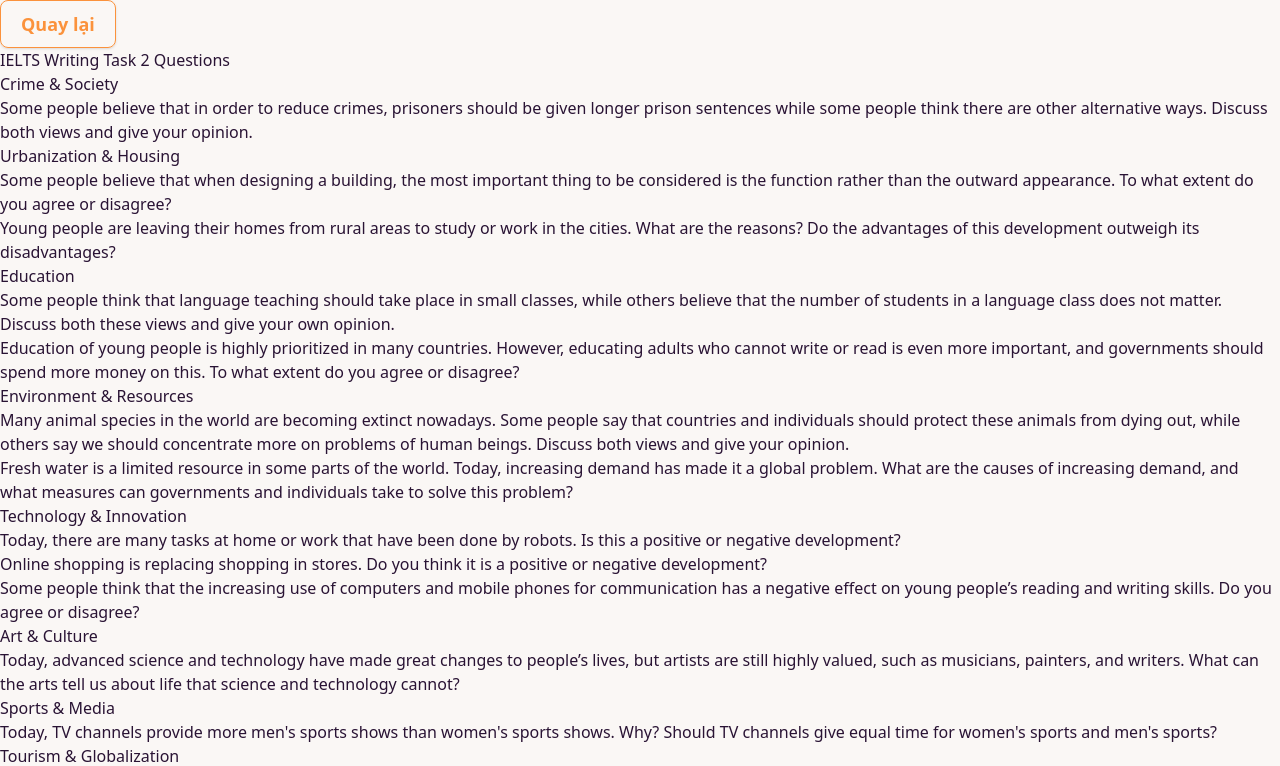
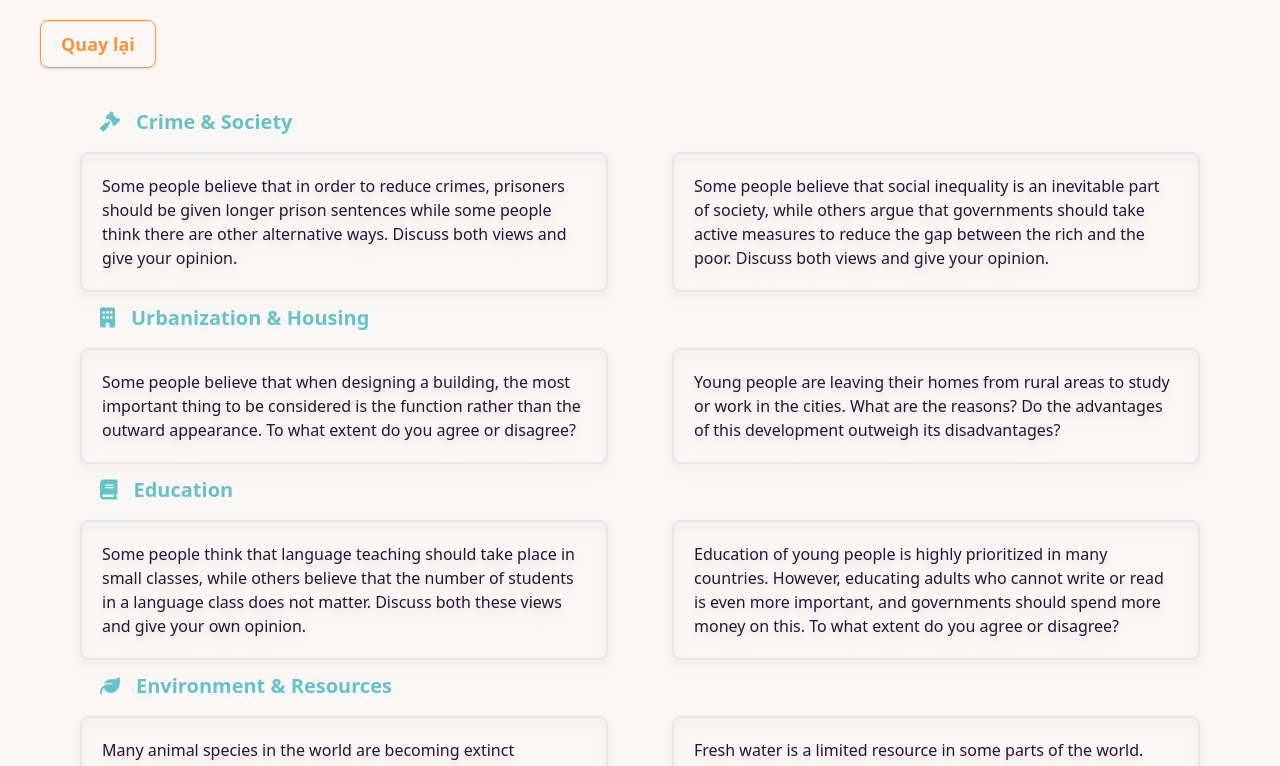
Before and after one commit to abelwi/Writing, a Nuxt app in the folder ielts-writing/: page /Question in a window 1280 px wide. Shown: the top 766 px of the page. Built offline with nearby package versions, Linux system fonts and the light colour scheme.

Commit message:
style question with icon

```diff
--- a/ielts-writing/nuxt.config.ts
+++ b/ielts-writing/nuxt.config.ts
@@ -4,6 +4,7 @@ export default defineNuxtConfig({
   compatibilityDate: '2024-11-01',
   devtools: { enabled: true },
   modules: ['@nuxtjs/tailwindcss'],
+  css: ["@fortawesome/fontawesome-free/css/all.css"],
 
   app: {
     head: {
--- a/ielts-writing/package.json
+++ b/ielts-writing/package.json
@@ -10,6 +10,7 @@
     "postinstall": "nuxt prepare"
   },
   "dependencies": {
+    "@fortawesome/fontawesome-free": "^6.7.2",
     "@nuxtjs/tailwindcss": "^6.12.2",
     "animate.css": "^4.1.1",
     "axios": "^1.7.9",
--- a/ielts-writing/pages/Question.vue
+++ b/ielts-writing/pages/Question.vue
@@ -1,18 +1,22 @@
 <template>
+  <div class="">
     <NuxtLink
-    to="/"
-    class="btn btn-outline btn-orange-400 text-orange-400 px-5 text-lg rounded-lg shadow hover:shadow-xl hover:bg-accent hover:border-accent"
+    to="/writing"
+    class="btn btn-outline btn-orange-400 text-orange-400 ml-10 mt-5 px-5 text-lg rounded-lg shadow hover:shadow-xl hover:bg-accent hover:border-accent"
     >
         Quay lại
     </NuxtLink>
-    <div>
-      <h1>IELTS Writing Task 2 Questions</h1>
-      <div v-if="questionsData && questionsData.length">
-        <div v-for="(category, index) in questionsData" :key="index">
-          <h2>{{ category.title }}</h2>
-          <ul>
-            <li v-for="(question, qIndex) in category.questions" :key="qIndex">
-              {{ question }}
+
+    <div class="my-10 mx-20 space-y-1">
+      <div v-for="(category, index) in questions" :key="index" class="">
+        <h2 class="text-xl font-bold flex items-center mb-4 ml-5 text-primary">
+          <i :class="`fas ${category.icon} mr-4`"></i>
+          {{ category.title }}
+        </h2>
+
+        <ul class="grid grid-cols-1 lg:grid-cols-2 gap-x-16">
+          <li v-for="(q, qIndex) in category.questions" :key="qIndex" class="mb-2 border-2 drop-shadow-lg p-5 rounded-lg">
+            {{ q }}
           </li>
         </ul>
       </div>
@@ -20,23 +24,18 @@
   </div>
 </template>
 
-  <script>
-  import { ref, onMounted } from "vue";
+<script setup>
+import { ref, onMounted } from 'vue';
 
-  export default {
-    setup() {
-      const questionsData = ref([]); // ✅ Make it reactive
+const questions = ref([]);
 
 onMounted(async () => {
   try {
-            const response = await fetch("/question_data.json");
-            questionsData.value = await response.json();
+    const response = await fetch('/question_data.json');
+    questions.value = await response.json();
+    console.log("Loaded Data:", questions.value); // Debugging Output
   } catch (error) {
-          console.error("Error loading question data:", error);
+    console.error("Failed to load questions:", error);
   }
 });
-
-      return { questionsData };
-    }
-  };
 </script>
--- a/ielts-writing/public/question_data.json
+++ b/ielts-writing/public/question_data.json
@@ -1,12 +1,15 @@
 [
   {
     "title": "Crime & Society",
+    "icon": "fa-gavel",
     "questions": [
-      "Some people believe that in order to reduce crimes, prisoners should be given longer prison sentences while some people think there are other alternative ways. Discuss both views and give your opinion."
+      "Some people believe that in order to reduce crimes, prisoners should be given longer prison sentences while some people think there are other alternative ways. Discuss both views and give your opinion.",
+      "Some people believe that social inequality is an inevitable part of society, while others argue that governments should take active measures to reduce the gap between the rich and the poor. Discuss both views and give your opinion."
     ]
   },
   {
     "title": "Urbanization & Housing",
+    "icon": "fa-building",
     "questions": [
       "Some people believe that when designing a building, the most important thing to be considered is the function rather than the outward appearance. To what extent do you agree or disagree?",
       "Young people are leaving their homes from rural areas to study or work in the cities. What are the reasons? Do the advantages of this development outweigh its disadvantages?"
@@ -14,6 +17,7 @@
   },
   {
     "title": "Education",
+    "icon": "fa-book",
     "questions": [
       "Some people think that language teaching should take place in small classes, while others believe that the number of students in a language class does not matter. Discuss both these views and give your own opinion.",
       "Education of young people is highly prioritized in many countries. However, educating adults who cannot write or read is even more important, and governments should spend more money on this. To what extent do you agree or disagree?"
@@ -21,6 +25,7 @@
   },
   {
     "title": "Environment & Resources",
+    "icon": "fa-leaf",
     "questions": [
       "Many animal species in the world are becoming extinct nowadays. Some people say that countries and individuals should protect these animals from dying out, while others say we should concentrate more on problems of human beings. Discuss both views and give your opinion.",
       "Fresh water is a limited resource in some parts of the world. Today, increasing demand has made it a global problem. What are the causes of increasing demand, and what measures can governments and individuals take to solve this problem?"
@@ -28,6 +33,7 @@
   },
   {
     "title": "Technology & Innovation",
+    "icon": "fa-microchip",
     "questions": [
       "Today, there are many tasks at home or work that have been done by robots. Is this a positive or negative development?",
       "Online shopping is replacing shopping in stores. Do you think it is a positive or negative development?",
@@ -36,18 +42,24 @@
   },
   {
     "title": "Art & Culture",
+    "icon": "fa-palette",
     "questions": [
-      "Today, advanced science and technology have made great changes to people’s lives, but artists are still highly valued, such as musicians, painters, and writers. What can the arts tell us about life that science and technology cannot?"
+      "Today, advanced science and technology have made great changes to people’s lives, but artists are still highly valued, such as musicians, painters, and writers. What can the arts tell us about life that science and technology cannot?",
+      "Some people believe that governments should invest in promoting local arts and culture, while others think that spending on international cultural exchanges is more beneficial. Discuss both views and give your opinion."
+
     ]
   },
   {
     "title": "Sports & Media",
+    "icon": "fa-futbol",
     "questions": [
-      "Today, TV channels provide more men's sports shows than women's sports shows. Why? Should TV channels give equal time for women's sports and men's sports?"
+      "Today, TV channels provide more men's sports shows than women's sports shows. Why? Should TV channels give equal time for women's sports and men's sports?",
+      "Some people think that professional athletes should be role models for young people, while others believe that they should focus only on their performance. Discuss both views and give your opinion."
     ]
   },
   {
     "title": "Tourism & Globalization",
+    "icon": "fa-globe",
     "questions": [
       "Many countries believe that international tourism has harmful effects. Why do they think so? What can be done to change their views?",
       "The spread of multinational companies and the increase of globalization produces positive effects for everyone. To what extent do you agree or disagree?"
@@ -55,8 +67,10 @@
   },
   {
     "title": "News Consumption & Media",
+    "icon": "fa-tv",
     "questions": [
-      "More and more people no longer read newspapers or watch TV programs to get news. They get news about the world through the internet. Is this a positive or negative development?"
+      "More and more people no longer read newspapers or watch TV programs to get news. They get news about the world through the internet. Is this a positive or negative development?",
+      "In the digital age, many people rely on social media for news, while others believe that traditional news sources such as newspapers and television provide more reliable information. Discuss both views and give your opinion."
     ]
   }
 ]
```
Also changed, not shown: 1 other file (tests, documents, lock files or other folders). Lines whose indentation alone changed are shown as unchanged.
